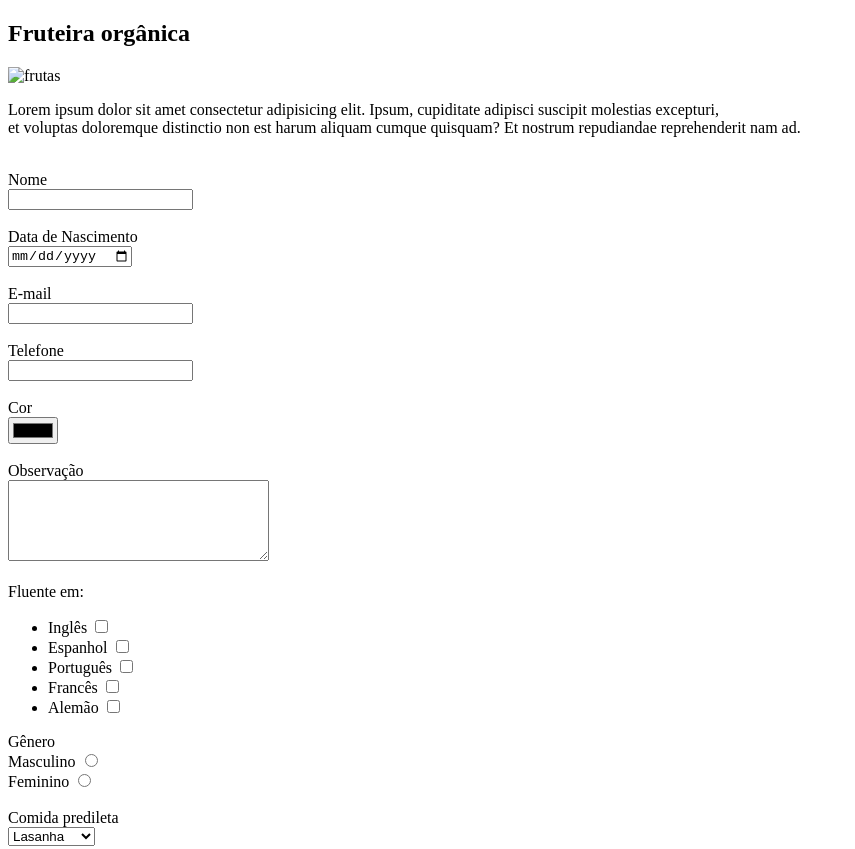
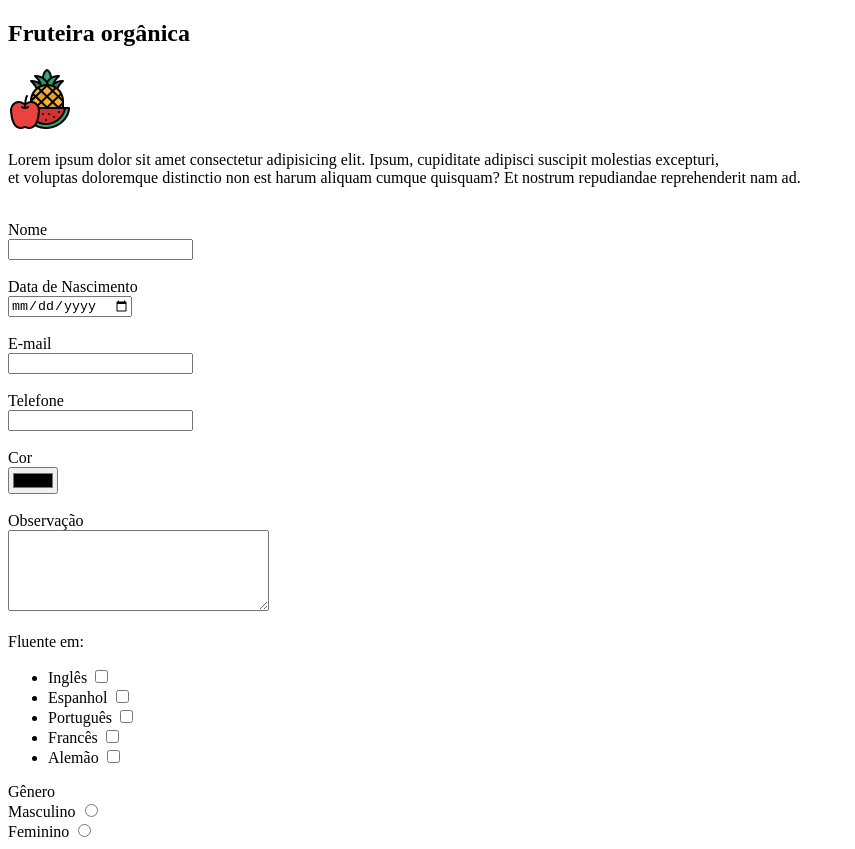
Before and after one commit to DevMantovani/FormHtml, a plain HTML site: page index.html in a window 1280 px wide. Shown: the top 849 px of the page, without its empty margins (0-855 px from the left). Drawn offline with Linux system fonts and the light colour scheme; the site is published under a folder, as on GitHub Pages, so addresses that start at the root find nothing.

Commit message:
Atividade v.3

```diff
--- a/index.html
+++ b/index.html
@@ -17,7 +17,7 @@
         </nav>
         <section>
             <article>
-                <img src="/img/frutas.png" alt="frutas">
+                <img src="img/frutas.png" alt="frutas">
             </article>
             <p>
                 Lorem ipsum dolor sit amet consectetur adipisicing elit.
```
